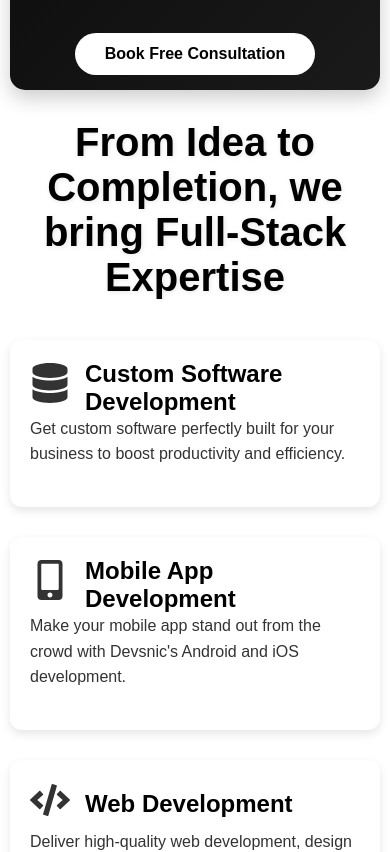
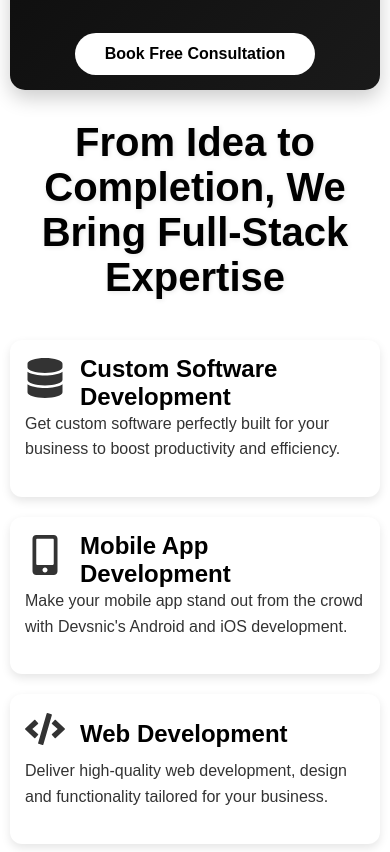
Before and after one commit to muhammadalizkhan/asyncdev.ai, a Next.js app: page / in a window 390 px wide. Shown: the part 781-1633 px from the top of the page. Built offline with nearby package versions, Linux system fonts and the light colour scheme.

Commit message:
Service Pages Development

```diff
--- /dev/null
+++ b/src/app/components/ServiceComponent/ServiceComponent.css
@@ -0,0 +1,126 @@
+.service-card {
+  cursor: pointer;
+  display: block;
+  text-decoration: none;
+  color: inherit; /* Inherit text color */
+  transition: transform 0.3s, box-shadow 0.3s;
+}
+
+.service-card:hover {
+  transform: translateY(-5px);
+  box-shadow: 0 4px 10px rgba(0, 0, 0, 0.2);
+}
+
+.services {
+  padding: 50px 20px;
+  text-align: center;
+}
+
+.services .services-title {
+  font-size: 2.5rem;
+  font-weight: bold;
+  color: #000;
+  margin-bottom: 40px;
+  text-shadow: 1px 1px 5px rgba(0, 0, 0, 0.1);
+}
+
+.services .services-para {
+  font-size: 1.5rem;
+  color: #333;
+  line-height: 1;
+  text-shadow: 2px 2px rgba(0, 0, 0, 0.1);
+}
+
+.services .services-grid {
+  display: grid;
+  grid-template-columns: repeat(auto-fit, minmax(280px, 1fr));
+  gap: 30px;
+}
+
+.services .service-card {
+  background: #ffffff;
+  border-radius: 12px;
+  padding: 20px;
+  box-shadow: 0 4px 10px rgba(0, 0, 0, 0.1);
+  transition: transform 0.3s, box-shadow 0.3s, background 0.3s ease;
+  text-align: left;
+  display: flex;
+  flex-direction: column;
+  justify-content: space-between;
+  height: 100%;
+  cursor: pointer;
+}
+
+.services .service-card:hover {
+  transform: translateY(-5px);
+  box-shadow: 0 6px 20px rgba(0, 0, 0, 0.2);
+  background: linear-gradient(135deg, #3a3a3a, #f7f7f7);
+  color: #ffffff;
+}
+
+.services .service-card:hover .service-title {
+  color: #ffffff;
+}
+
+.services .service-card:hover .service-description {
+  color: #f1f1f1;
+}
+
+.services .service-card .service-header {
+  display: flex;
+  align-items: center;
+}
+
+.services .service-card .service-header .service-icon {
+  font-size: 2.5rem;
+  color: #333;
+  margin-right: 15px;
+  transition: color 0.3s ease;
+}
+
+.services .service-card .service-header .service-title {
+  font-size: 1.5rem;
+  font-weight: bold;
+  color: #000;
+  transition: color 0.3s ease;
+}
+
+.services .service-card .service-description {
+  font-size: 1rem;
+  color: #333;
+  line-height: 1.6;
+  margin-bottom: 20px;
+}
+
+.services .service-card .action-button {
+  padding: 12px 20px;
+  background-color: #f67e35;
+  color: #fff;
+  border-radius: 25px;
+  font-size: 1.2rem;
+  text-align: center;
+  display: inline-block;
+  cursor: pointer;
+  text-decoration: none;
+  margin-top: auto;
+}
+
+.services .service-card .action-button:hover {
+  background-color: #e66a1a;
+}
+
+/* Responsive Design */
+@media (max-width: 768px) {
+  .services .services-grid {
+    grid-template-columns: 1fr;
+    gap: 20px;
+  }
+
+  .services {
+    padding: 30px 10px;
+  }
+
+  .services .service-card {
+    padding: 15px;
+  }
+}
--- a/src/app/components/ServiceComponent/ServiceComponent.scss
+++ /dev/null
@@ -1,137 +0,0 @@
-/* Variables */
-$primary-gradient: linear-gradient(135deg, #ffffff, #f3f3f3);
-$hover-gradient: linear-gradient(135deg, #3a3a3a, #f7f7f7);
-$card-background: #ffffff;
-$text-color: #333;
-$title-color: #000;
-$icon-color: #333;
-$hover-shadow: 0 6px 20px rgba(0, 0, 0, 0.2);
-$focus-shadow: 0 8px 24px rgba(0, 0, 0, 0.3);
-
-.service-card {
-  cursor: pointer;
-  display: block;
-  text-decoration: none;
-  color: inherit; // Inherit text color
-  transition: transform 0.3s, box-shadow 0.3s;
-}
-
-.service-card:hover {
-  transform: translateY(-5px);
-  box-shadow: 0 4px 10px rgba(0, 0, 0, 0.2);
-}
-
-.services {
-  padding: 50px 20px;
-  text-align: center;
-
-  .services-title {
-    font-size: 2.5rem;
-    font-weight: bold;
-    color: $title-color;
-    margin-bottom: 40px;
-    text-shadow: 1px 1px 5px rgba(0, 0, 0, 0.1);
-  }
-  .services-para{
-    font-size: 1.5rem;
-    color: #333;
-    line-height: 1;
-    // margin-bottom: 30px;
-    text-shadow: 2px 2px px rgba(0, 0, 0, 0.1);
-  }
-
-  .services-grid {
-    display: grid;
-    grid-template-columns: repeat(auto-fit, minmax(280px, 1fr));
-    gap: 30px;
-  }
-
-  .service-card {
-    background: $card-background;
-    border-radius: 12px;
-    padding: 20px;
-    box-shadow: 0 4px 10px rgba(0, 0, 0, 0.1);
-    transition: transform 0.3s, box-shadow 0.3s, background 0.3s ease;
-    text-align: left;
-    display: flex;
-    flex-direction: column;
-    justify-content: space-between;
-    height: 100%;
-    cursor: pointer;
-
-    &:hover {
-      transform: translateY(-5px);
-      box-shadow: $hover-shadow;
-      background: $hover-gradient;
-      color: #ffffff;
-
-      .service-title {
-        color: #ffffff;
-      }
-
-      .service-description {
-        color: #f1f1f1;
-      }
-    }
-
-    .service-header {
-      display: flex;
-      align-items: center;
-      // margin-bottom: 10px;
-
-      .service-icon {
-        font-size: 2.5rem;
-        color: $icon-color;
-        margin-right: 15px;
-        transition: color 0.3s ease;
-      }
-
-      .service-title {
-        font-size: 1.5rem;
-        font-weight: bold;
-        color: $title-color;
-        transition: color 0.3s ease;
-      }
-    }
-
-    .service-description {
-      font-size: 1rem;
-      color: $text-color;
-      line-height: 1.6;
-      margin-bottom: 20px;
-    }
-
-    .action-button {
-      padding: 12px 20px;
-      background-color: #f67e35;
-      color: #fff;
-      border-radius: 25px;
-      font-size: 1.2rem;
-      text-align: center;
-      display: inline-block;
-      cursor: pointer;
-      text-decoration: none;
-      margin-top: auto;
-
-      &:hover {
-        background-color: #e66a1a;
-      }
-    }
-  }
-}
-
-/* Responsive Design */
-@media (max-width: 768px) {
-  .services-grid {
-    grid-template-columns: 1fr;
-    gap: 20px;
-  }
-
-  .services {
-    padding: 30px 10px;
-  }
-
-  .service-card {
-    padding: 15px;
-  }
-}
--- a/src/app/components/ServiceComponent/ServiceComponent.tsx
+++ b/src/app/components/ServiceComponent/ServiceComponent.tsx
@@ -1,5 +1,6 @@
+"use client"; // Mark this as a Client Component for interactivity
+
 import React from "react";
-import "./ServiceComponent.scss";
 import Link from "next/link";
 import {
   FaCode,
@@ -12,62 +13,73 @@ import {
   FaCloud,
   FaBug,
 } from "react-icons/fa";
+import "./ServiceComponent.css"; // Import your CSS file
 
 const services = [
   {
     icon: <FaDatabase />,
     title: "Custom Software Development",
-    description: "Get custom software perfectly built for your business to boost productivity and efficiency.",
-    path: "/Services/custom-software-development"
+    description:
+      "Get custom software perfectly built for your business to boost productivity and efficiency.",
+    path: "/Services/custom-software-development",
   },
   {
     icon: <FaMobileAlt />,
     title: "Mobile App Development",
-    description: "Make your mobile app stand out from the crowd with Devsnic's Android and iOS development.",
-    path: "/Services/mobile-application-development"
+    description:
+      "Make your mobile app stand out from the crowd with Devsnic's Android and iOS development.",
+    path: "/Services/mobile-application-development",
   },
   {
     icon: <FaCode />,
     title: "Web Development",
-    description: "Deliver high-quality web development, design and functionality tailored for your business.",
-    path: "/Services/web-development"
+    description:
+      "Deliver high-quality web development, design and functionality tailored for your business.",
+    path: "/Services/web-development",
   },
   {
     icon: <FaCogs />,
     title: "DevOps",
-    description: "Speed up your development process and improve product quality with DevOps consulting and automation services.",
-    path: "/Services/devops"
+    description:
+      "Speed up your development process and improve product quality with DevOps consulting and automation services.",
+    path: "/Services/devops",
   },
   {
     icon: <FaShieldAlt />,
     title: "Ecommerce Ecosystem",
-    description: "Keep your digital assets safe and protect your business from threats with our cybersecurity solutions.",
-    path: "/Services/ecommerce-ecosystem"
+    description:
+      "Keep your digital assets safe and protect your business from threats with our cybersecurity solutions.",
+    path: "/Services/ecommerce-ecosystem",
   },
   {
     icon: <FaSync />,
     title: "UI/UX Development",
-    description: "Drive efficiency and growth with tailored and custom UI/UX solutions for your business.",
-    path: "/Services/ui-ux-development"
+    description:
+      "Drive efficiency and growth with tailored and custom UI/UX solutions for your business.",
+    path: "/Services/ui-ux-development",
   },
   {
     icon: <FaCloud />,
     title: "Cloud Migration & Management",
-    description: "Seamlessly transition your business operations to the cloud with secure and scalable solutions.",
-    path: "/Services/cloud-migration-management"
+    description:
+      "Seamlessly transition your business operations to the cloud with secure and scalable solutions.",
+    path: "/Services/cloud-migration-management",
   },
   {
     icon: <FaBug />,
     title: "QA Testing & Automation",
-    description: "Improve your software’s reliability with our comprehensive QA testing services.",
-    path: "/Services/qa-testing-automation"
+    description:
+      "Improve your software’s reliability with our comprehensive QA testing services.",
+    path: "/Services/qa-testing-automation",
   },
 ];
 
 export default function ServiceComponent() {
   return (
     <div className="services">
-      <h2 className="services-title">From Idea to Completion, we bring Full-Stack Expertise</h2>
+      <h2 className="services-title">
+        From Idea to Completion, We Bring Full-Stack Expertise
+      </h2>
       <div className="services-grid">
         {services.map((service, index) => (
           <Link href={service.path} key={index} className="service-card">
```
Also changed, not shown: package.json (+9 -3 lines), 2 other files (tests, documents, lock files or other folders).
